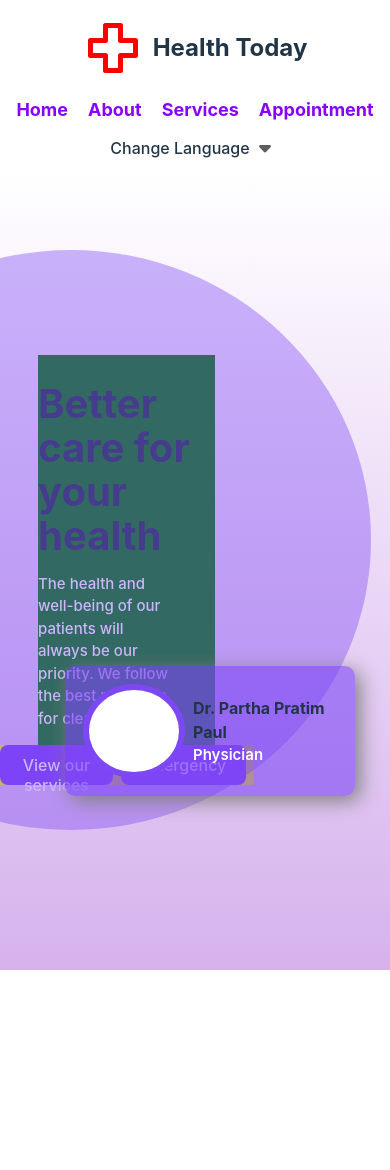
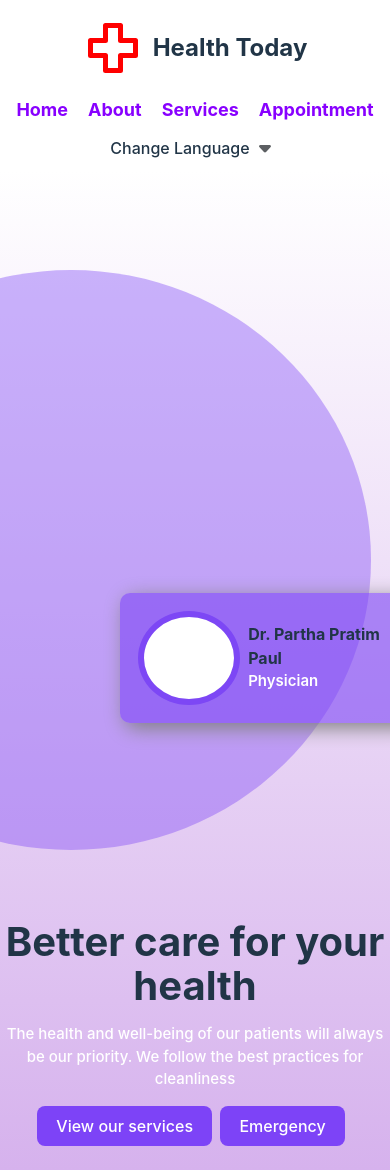
Before and after one commit to axelrod69/Health-Today, a React (Vite) app: page / in a window 390 px wide. Before the commit the page ends 970 px from the top, so only its background shows below. Built offline with nearby package versions, Linux system fonts and the light colour scheme.

Commit message:
Doctor App Push On 08-FEB-2026: Responsiveness Completed for Home Section

```diff
--- a/src/shared/components/Home.jsx
+++ b/src/shared/components/Home.jsx
@@ -2,23 +2,34 @@ import '../styles/home.css'
 import Button from './Button'
 import NameCard from './NameCard';
 import Shape from './Shape'
+import useIsMobile from '../hooks/useIsMobile'
 
 function Home() {
+    const isMobile = useIsMobile()
+
+    const Content = (
+        <>
+            <div className='textBlock'>
+                <h1>Better care for your health</h1>
+                <p>The health and well-being of our patients will always be our priority. We follow the best practices for cleanliness</p>
+            </div>
+            <div className='buttonBloc'>
+                <Button label="View our services" />
+                <Button label="Emergency" />
+            </div>
+        </>
+    )
+
     return (
         <>
             <div className="home">
                 <div className="firstSection">
-                    <div className='textBlock'>
-                        <h1>Better care for your health</h1>
-                        <p>The health and well-being of our patients will always be our priority. We follow the best practices for cleanliness</p>
-                    </div>
-                    <div className='buttonBloc'>
-                        <Button label="View our services" />
-                        <Button label="Emergency" />
-                    </div>
+                    {!isMobile && Content}
+                    {isMobile && <NameCard />}
                 </div>
                 <div className="secondSection">
-                    <NameCard />
+                    {isMobile && Content}
+                    {!isMobile && <NameCard />}
                 </div>
                 <Shape style={{
                     position: 'absolute',
--- /dev/null
+++ b/src/shared/hooks/useIsMobile.js
@@ -0,0 +1,15 @@
+import { useEffect, useState } from "react"
+
+function useIsMobile() {
+    const [isMobile, setIsMobile] = useState(window.innerWidth <= 600)
+
+    useEffect(() => {
+        const handleIsResize = () => setIsMobile(window.innerWidth <= 600)
+        window.addEventListener("resize", handleIsResize)
+        return () => window.removeEventListener("resize", handleIsResize)
+    }, [])
+
+    return isMobile
+}
+
+export default useIsMobile
--- a/src/shared/styles/home.css
+++ b/src/shared/styles/home.css
@@ -17,7 +17,7 @@
    height: 100%;
    flex-basis: 65%;
    flex-shrink: 0;
-   /* background-color: red; */
+   /* background-color: greenyellow; */
 }
 
 .secondSection {
@@ -25,12 +25,13 @@
    flex-basis: 35%;
    flex-shrink: 0;
    position: relative;
+   /* background-color: pink; */
 }
 
 .textBlock {
    width: 70%;
    text-align: left;
-   background-color: red;
+   /* background-color: red; */
 }
 
 h1 {
@@ -58,14 +59,18 @@ p {
 
 @media only screen and (max-width: 600px) {
    .home {
+      display: flex;
+      flex-direction: column;
       margin-top: 70px;
-      height: 800px;
+      height: 1000px;
+      /* background-color: red; */
    }
 
    .textBlock {
-      width: 70%;
-      text-align: left;
-      background-color: green;
+      width: 100%;
+      margin-top: 100px;
+      text-align: center;
+      /* background-color: green; */
    }
 
    .textBlock h1 {
@@ -74,13 +79,22 @@ p {
    }
 
    .textBlock p {
+      /* display: flex;
+      justify-content: center;
+      align-items: center; */
       font-weight: 500;
+      text-align: center;
+      width: 100%;
+
    }
 
    .buttonBloc {
+      display: flex;
+      justify-content: center;
+      align-items: center;
       width: 100%;
-      background-color: yellow;
    }
+
 
    /* .firstSection {
       display: flex;
--- a/src/shared/styles/nameCard.css
+++ b/src/shared/styles/nameCard.css
@@ -33,7 +33,8 @@ p {
 
 @media only screen and (max-width: 600px) {
     .nameCard {
-        top: 62%;
-        left: -65%;
+        top: 25%;
+        left: 18%;
+        /* right: 0; */
     }
 }
```
Also changed, not shown: doctor-app project structure.txt (added).
